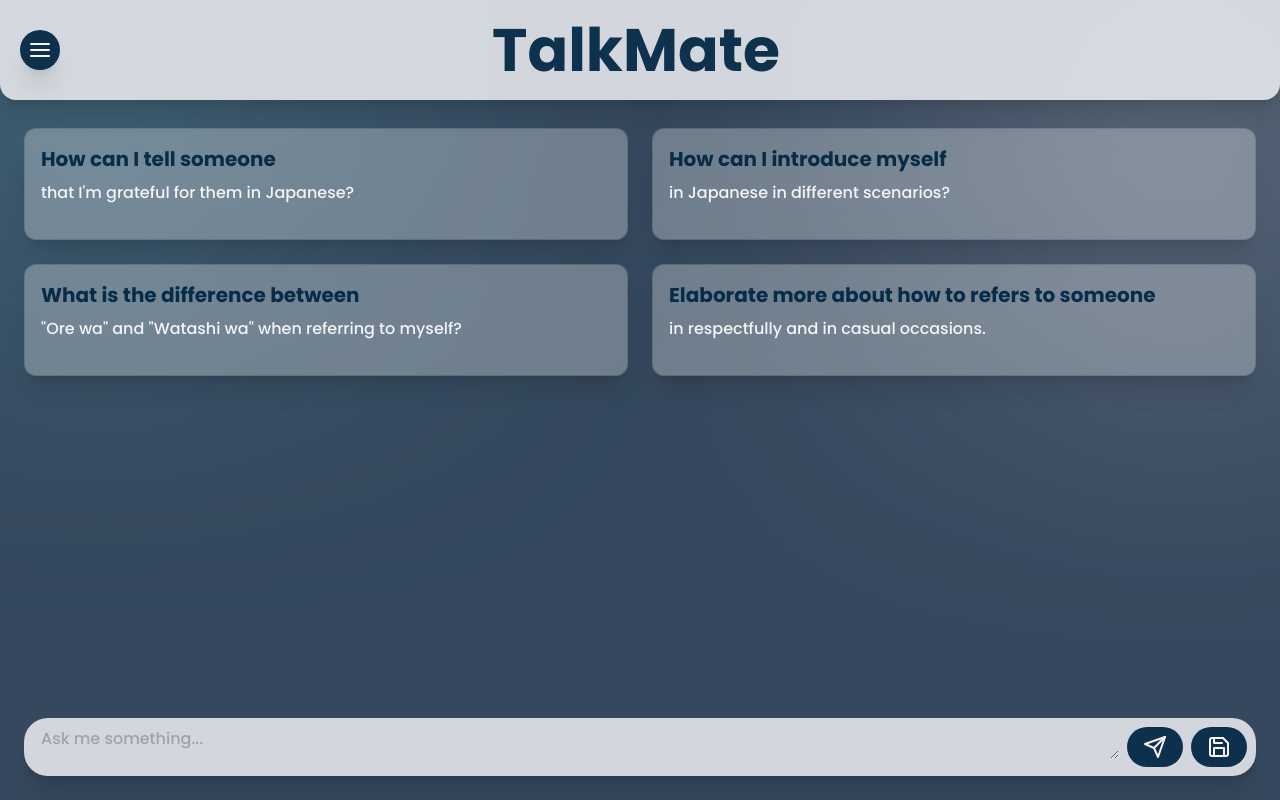
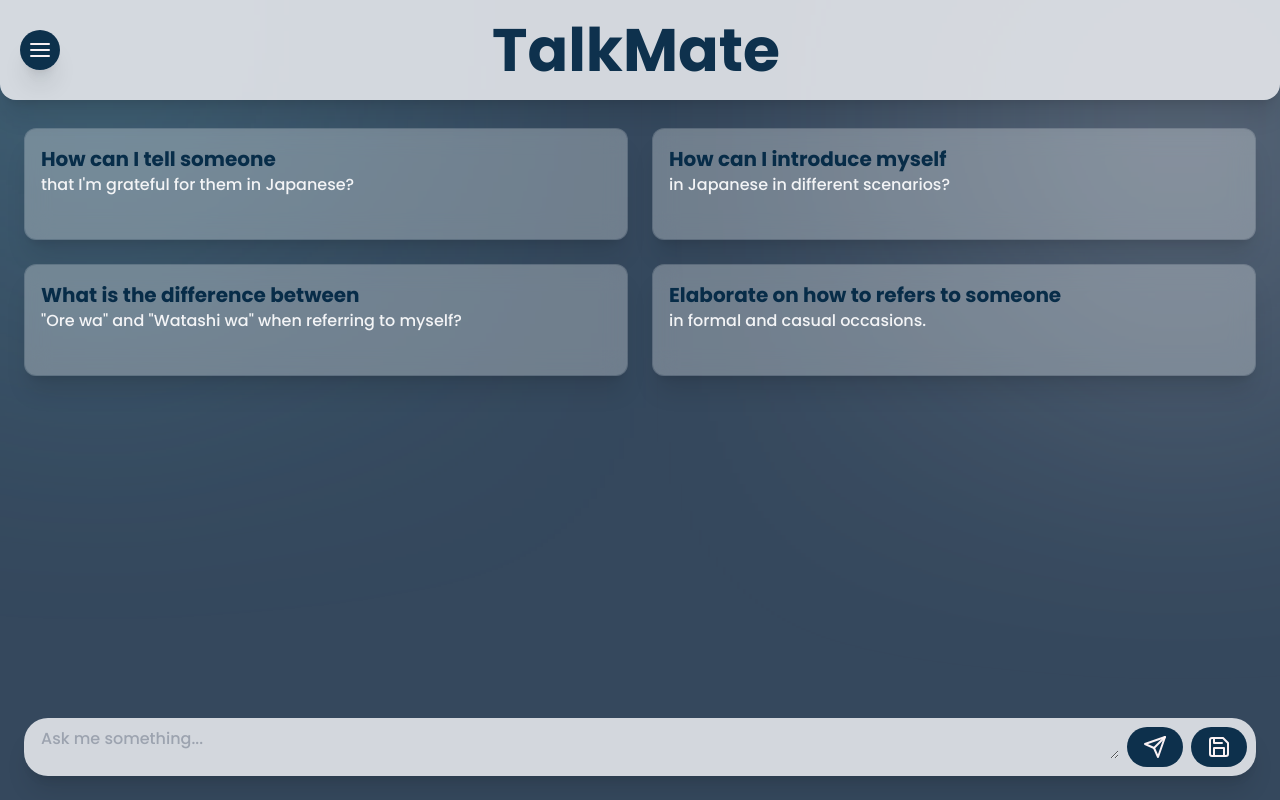
Before and after one commit to AngelJCT/_talkmate_react, a React (Create React App) app: page / in a window 1280 px wide. Built offline with nearby package versions, Linux system fonts and the light colour scheme.

Commit message:
eliminating margin bottom for title and rewriting 4th card content

```diff
--- a/src/components/GlassCard.js
+++ b/src/components/GlassCard.js
@@ -16,7 +16,7 @@ function GlassCard({ hide }) {
 
     const Card = ({title, content}) => (
         <div className="backdrop-blur-md bg-gray-50 bg-opacity-30 bg-clip-padding border border-white border-opacity-20 p-4 rounded-xl shadow-xl w-full h-28 transition-transform duration-700 ease-in-out">
-            <h2 className="text-xl mb-2 text-custom-blue font-bold">{title}</h2>
+            <h2 className="text-xl text-custom-blue font-bold">{title}</h2>
             <p className="text-gray-100 font-medium">{content}</p>
         </div>
       );
@@ -28,14 +28,14 @@ function GlassCard({ hide }) {
                 <Card title="How can I tell someone" content="that I'm grateful for them in Japanese?" />
                 <Card title="How can I introduce myself" content="in Japanese in different scenarios?" />
                 <Card title="What is the difference between" content='"Ore wa" and "Watashi wa" when referring to myself?' />
-                <Card title="Elaborate more about how to refers to someone" content="in respectfully and in casual occasions." />
+                <Card title="Elaborate on how to refers to someone" content="in formal and casual occasions." />
             </Slider>
         </div>
         <div className='hidden md:grid grid-cols-2 gap-6 place-items-center mx-4 md:mx-0'>
             <Card title="How can I tell someone" content="that I'm grateful for them in Japanese?" />
             <Card title="How can I introduce myself" content="in Japanese in different scenarios?" />
             <Card title="What is the difference between" content='"Ore wa" and "Watashi wa" when referring to myself?' />
-            <Card title="Elaborate more about how to refers to someone" content="in respectfully and in casual occasions." />
+            <Card title="Elaborate on how to refers to someone" content="in formal and casual occasions." />
         </div>
     </div>
   );
```
